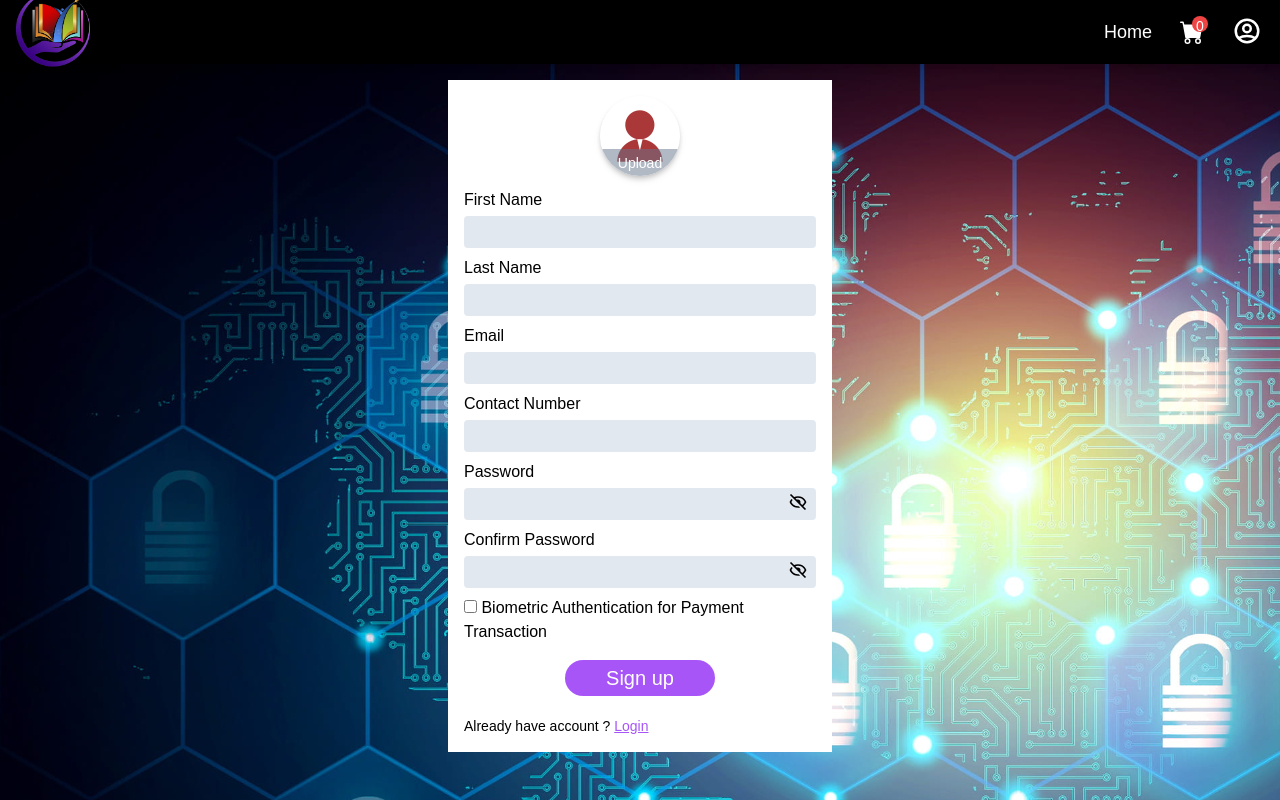
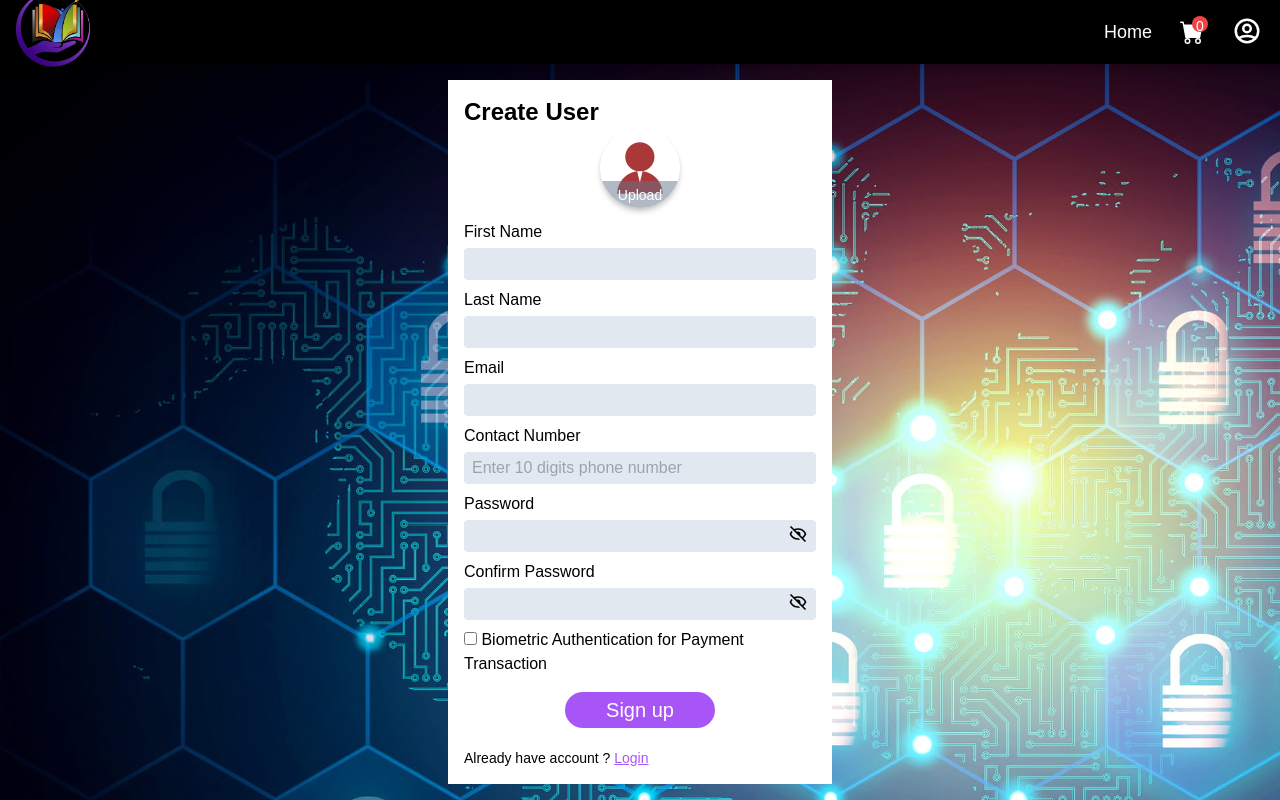
Before and after one commit to Krishna071/Book-Store, a React (Create React App) app in the folder frontend/: page /signup in a window 1280 px wide. Shown: the top 800 px of the page. Built offline with nearby package versions, Linux system fonts and the light colour scheme; no server answers.

Commit message:
add login pages and register page

```diff
--- a/frontend/src/page/Signup.js
+++ b/frontend/src/page/Signup.js
@@ -90,10 +90,10 @@ console.log("debug")
   };
 
   return (
-    <div className="login">
+    <div className="signin">
     <div className="p-3 md:p-4">
       <div className="w-full max-w-sm bg-white m-auto flex  flex-col p-4">
-        {/* <h1 className='text-center text-2xl font-bold'>Sign up</h1> */}
+        { <h1 className='text-ledt text-2xl font-bold'>Create User</h1> }
         <div className="w-20 h-20 overflow-hidden rounded-full drop-shadow-md shadow-md m-auto relative ">
           <img src={data.image ? data.image :  loginSignupImage} className="w-full h-full" />
 
@@ -141,6 +141,7 @@ console.log("debug")
             type={"text"}
             id="contact"
             name="contact"
+            placeholder="Enter 10 digits phone number"
             className="mt-1 mb-2 w-full bg-slate-200 px-2 py-1 rounded focus-within:outline-blue-300"
             value={data.contact}
             onChange={handleOnChange}
--- a/frontend/src/page/home.css
+++ b/frontend/src/page/home.css
@@ -25,8 +25,7 @@
     "../../public/images/login.jpg");
     background-size:"cover";
     background-repeat:no-repeat;
-    height: 115vh;
-
+    height: 100vh;
   }
 
   .signin {
@@ -36,8 +35,7 @@
     "../../public/images/login.jpg");
     background-size:"cover";
     background-repeat:no-repeat;
-    height: 90vh;
-
+    height: 120vh;
   }
 
   .cart {
--- a/frontend/src/page/login.js
+++ b/frontend/src/page/login.js
@@ -51,6 +51,11 @@ const Login = () => {
       const dataRes = await fetchData.json()
       console.log(dataRes)
 
+      if(dataRes.message === "Invalid email or password!!")
+      {
+        toast("Invalid email or password!!")
+      }
+      else{
         toast("Welcome Back "+ dataRes.data.firstName +"!!")
         dispatch(loginRedux(dataRes))
 
@@ -59,6 +64,7 @@ const Login = () => {
           setTimeout(() => {
             navigate("/")
           }, 1000);
+        }
       }
 
 
@@ -69,7 +75,7 @@ const Login = () => {
   }
 
   return (
-    <div className="signin">
+    <div className="login">
 
     <div className="p-3 md:p-4">
     <div className="w-full max-w-sm bg-white m-auto flex  flex-col p-4">
```
Lines whose indentation alone changed are shown as unchanged.
